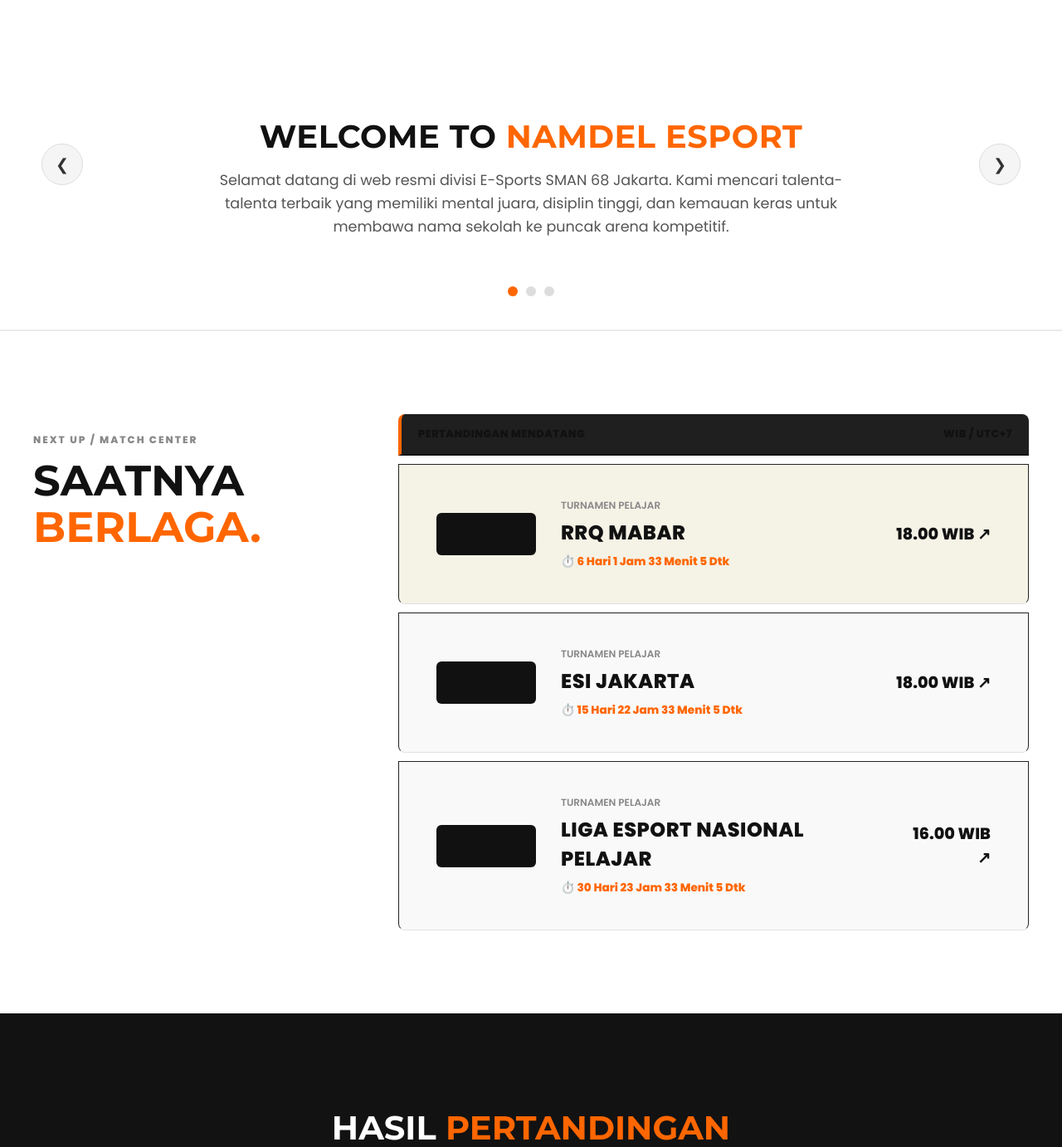
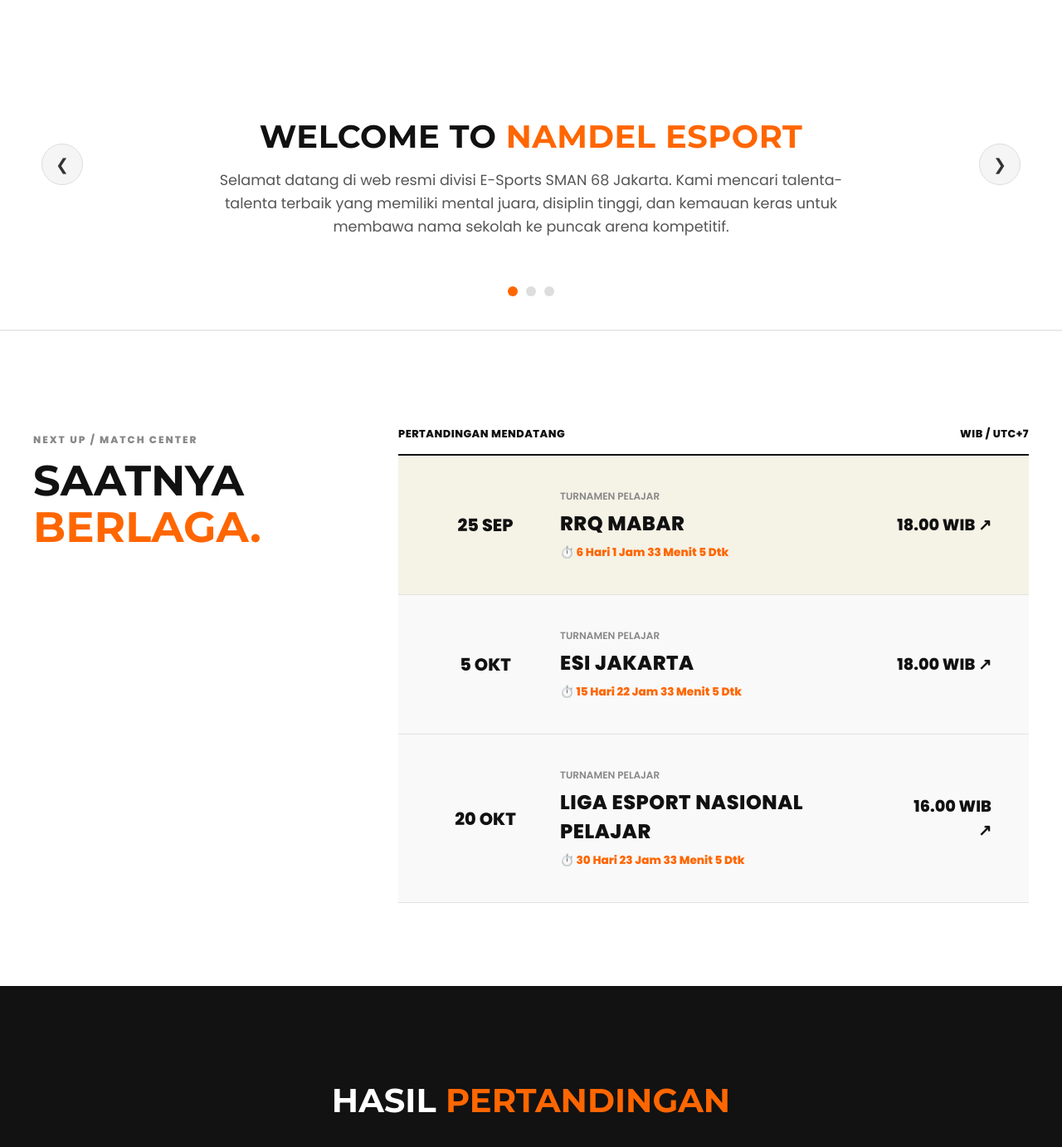
Before and after one commit to marhmn119/namdel.esport, a Flask app: page / in a window 1280 px wide. Shown: the part 756-2138 px from the top of the page at 83% size. Run offline with Flask 3, Linux system fonts and the light colour scheme; some libraries are stand-ins or nearby versions.

```diff
--- a/static/style.css
+++ b/static/style.css
@@ -803,3 +803,18 @@ nav {
   .modal-content { padding: 30px 20px !important; }
   .profile-slide-item { flex-direction: column-reverse; text-align: center; }
 }
+/* PERBAIKAN JADWAL DI LAPTOP */
+.match-header {
+  background: transparent !important;
+  border-left: none !important;
+  border-radius: 0 !important;
+  padding-left: 0 !important;
+  padding-right: 0 !important;
+}
+.match-date { background: transparent !important; padding: 0 !important; }
+.match-card {
+  border: none !important;
+  border-bottom: 1px solid #e2e2e2 !important;
+  border-radius: 0 !important;
+  margin-top: 0 !important;
+}
```
